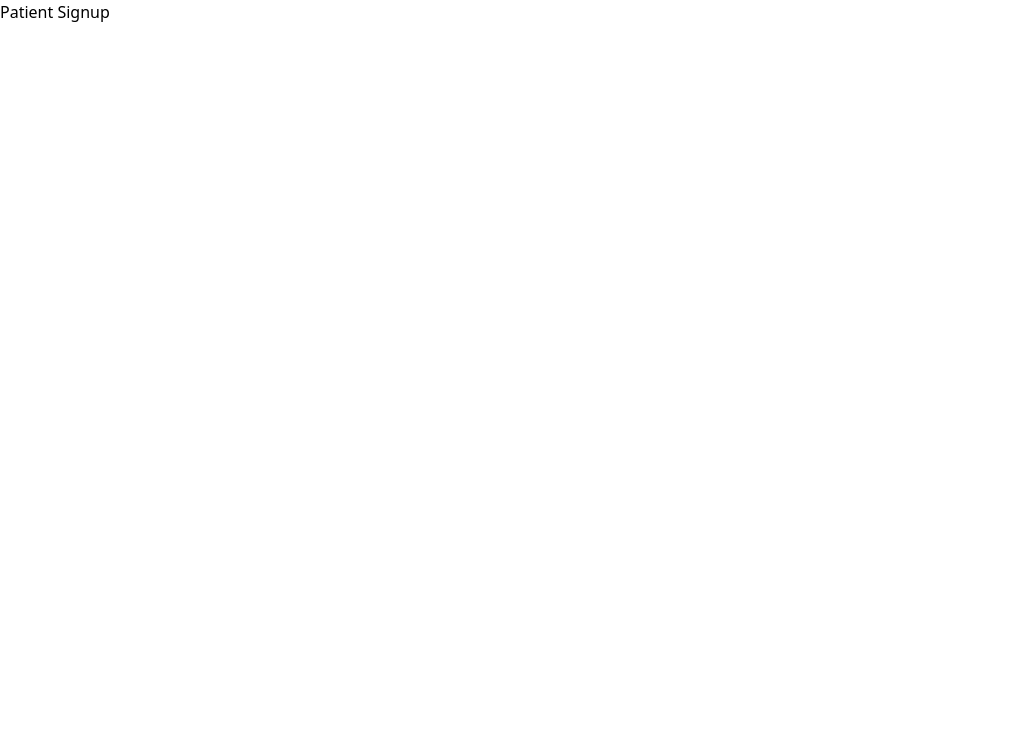
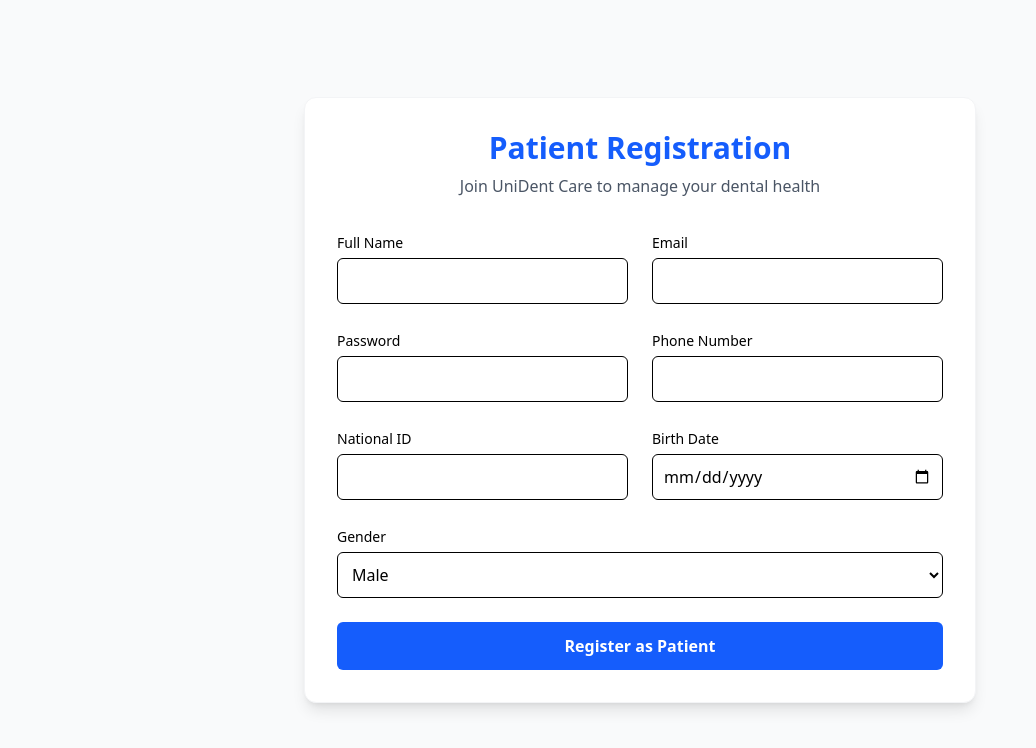
Before and after one commit to Mariam-Huussein/UniDent-Care, a Next.js app: page /signup/patient in a window 1280 px wide. Shown: the top 748 px of the page, without its empty margins (0-1036 px from the left). Built offline with nearby package versions, Linux system fonts and the light colour scheme; no server answers.

Commit message:
implement patient signup flow and reusable logout component

```diff
--- a/src/app/(authentication)/signup/patient/page.tsx
+++ b/src/app/(authentication)/signup/patient/page.tsx
@@ -1,5 +1,103 @@
+"use client"
+
+import { patientSignupSchema, PatientSignupValues } from "@/features/auth/schemas/patientSignupSchema";
+import { authService } from "@/features/auth/services/authService";
+import { zodResolver } from "@hookform/resolvers/zod";
+import { useMutation } from "@tanstack/react-query";
+import { useRouter } from "next/navigation"
+import { useForm } from "react-hook-form";
+import toast from "react-hot-toast";
+
 export default function PatientSignup() {
+  const router = useRouter();
+  const {register, handleSubmit,  formState:{errors}} = useForm<PatientSignupValues>({
+    resolver:zodResolver(patientSignupSchema),
+    defaultValues: {
+      gender: 0,
+    }
+  })
+
+  const signupMutation = useMutation({
+    mutationFn:authService.registerPatient,
+    onSuccess:(res) => {
+      if(res.success) {
+        toast.success("Acount created! Please login")
+        router.push("/login")
+      }
+    },
+    onError:(err:any) => {
+      const errorData = err?.response?.data
+      if(errorData?.error?.errors){
+        errorData?.error?.errors.forEach((msg:string)=>{
+          toast.error(msg);
+        })
+      }else{
+        toast.error(errorData?.message || "Something went wrong")
+      }
+    }
+  })
   return (
-    <div>Patient Signup</div>
-  )
+    <div className="flex min-h-screen items-center justify-center bg-gray-50 py-12 px-4">
+      <div className="w-full max-w-2xl space-y-8 rounded-xl bg-white p-8 shadow-lg border border-gray-100">
+        <div className="text-center">
+          <h2 className="text-3xl font-bold text-blue-600">Patient Registration</h2>
+          <p className="mt-2 text-gray-600">Join UniDent Care to manage your dental health</p>
+        </div>
+
+        <form onSubmit={handleSubmit((data) => signupMutation.mutate(data))} className="grid grid-cols-1 md:grid-cols-2 gap-6">
+          <div>
+            <label className="text-sm font-medium">Full Name</label>
+            <input {...register("fullName")} className="mt-1 w-full rounded-md border p-2.5 outline-none focus:ring-1 focus:ring-blue-500" />
+            {errors.fullName && <p className="text-xs text-red-500">{errors.fullName.message}</p>}
+          </div>
+
+          <div>
+            <label className="text-sm font-medium">Email</label>
+            <input type="email" {...register("email")} className="mt-1 w-full rounded-md border p-2.5 outline-none focus:ring-1 focus:ring-blue-500" />
+            {errors.email && <p className="text-xs text-red-500">{errors.email.message}</p>}
+          </div>
+
+          <div>
+            <label className="text-sm font-medium">Password</label>
+            <input type="password" {...register("password")} className="mt-1 w-full rounded-md border p-2.5 outline-none focus:ring-1 focus:ring-blue-500" />
+            {errors.password && <p className="text-xs text-red-500">{errors.password.message}</p>}
+          </div>
+
+          <div>
+            <label className="text-sm font-medium">Phone Number</label>
+            <input {...register("phoneNumber")} className="mt-1 w-full rounded-md border p-2.5 outline-none focus:ring-1 focus:ring-blue-500" />
+            {errors.phoneNumber && <p className="text-xs text-red-500">{errors.phoneNumber.message}</p>}
+          </div>
+
+          <div>
+            <label className="text-sm font-medium">National ID</label>
+            <input {...register("nationalId")} className="mt-1 w-full rounded-md border p-2.5 outline-none focus:ring-1 focus:ring-blue-500" />
+            {errors.nationalId && <p className="text-xs text-red-500">{errors.nationalId.message}</p>}
+          </div>
+
+          <div>
+            <label className="text-sm font-medium">Birth Date</label>
+            <input type="date" {...register("birthDate")} className="mt-1 w-full rounded-md border p-2.5 outline-none focus:ring-1 focus:ring-blue-500" />
+            {errors.birthDate && <p className="text-xs text-red-500">{errors.birthDate.message}</p>}
+          </div>
+
+          <div className="md:col-span-2">
+            <label className="text-sm font-medium">Gender</label>
+            <select {...register("gender")} className="mt-1 w-full rounded-md border p-2.5 outline-none focus:ring-1 focus:ring-blue-500">
+              <option value="0">Male</option>
+              <option value="1">Female</option>
+            </select>
+          </div>
+
+          <button
+            type="submit"
+            disabled={signupMutation.isPending}
+            className="md:col-span-2 w-full rounded-md bg-blue-600 py-3 text-white font-bold hover:bg-blue-700 transition disabled:bg-blue-300"
+          >
+            {signupMutation.isPending ? "Creating Account..." : "Register as Patient"}
+          </button>
+        </form>
+      </div>
+    </div>
+  );
 }
--- a/src/app/dashboard/page.tsx
+++ b/src/app/dashboard/page.tsx
@@ -1,5 +1,9 @@
+import LogoutButton from "@/components/common/LogoutButton";
+
 export default function Dashboard() {
   return (
-    <div>Dashboard</div>
+    <div>Dashboard
+      <LogoutButton/>
+    </div>
   )
 }
--- /dev/null
+++ b/src/components/common/LogoutButton.tsx
@@ -0,0 +1,54 @@
+"use client";
+
+import { useRouter } from "next/navigation";
+import { authService } from "@/features/auth/services/authService";
+import toast from "react-hot-toast";
+import Cookies from "js-cookie";
+import { useDispatch } from "react-redux";
+import { logout as logoutAction } from "@/features/auth/store/authSlice";
+
+export default function LogoutButton() {
+  const router = useRouter();
+  const dispatch = useDispatch();
+
+  const handleLogout = async () => {
+    try {
+      await authService.logout();
+
+      Cookies.remove("token");
+      dispatch(logoutAction());
+
+      toast.success("Logged out successfully");
+
+      router.push("/login");
+      router.refresh();
+    } catch (error) {
+      Cookies.remove("token");
+      router.push("/login");
+      toast.error("Session ended");
+    }
+  };
+
+  return (
+    <button
+      onClick={handleLogout}
+      className="flex items-center gap-2 bg-red-50 text-red-600 px-4 py-2 rounded-lg hover:bg-red-100 transition-all font-medium border border-red-100"
+    >
+      <svg
+        xmlns="http://www.w3.org/2000/svg"
+        className="h-5 w-5"
+        fill="none"
+        viewBox="0 0 24 24"
+        stroke="currentColor"
+      >
+        <path
+          strokeLinecap="round"
+          strokeLinejoin="round"
+          strokeWidth={2}
+          d="M17 16l4-4m0 0l-4-4m4 4H7m6 4v1a3 3 0 01-3 3H6a3 3 0 01-3-3V7a3 3 0 013-3h4a3 3 0 013 3v1"
+        />
+      </svg>
+      Logout
+    </button>
+  );
+}
--- /dev/null
+++ b/src/features/auth/schemas/patientSignupSchema.ts
@@ -0,0 +1,20 @@
+import z from "zod";
+
+export const patientSignupSchema = z.object({
+    fullName: z.string().min(2, "Full name must be at least 2 characters"),
+    email: z.string().email("Invalid email address"),
+    password: z.string().min(8, "Password must be at least 8 characters")
+        .regex(/[A-Z]/, "Password must contain at least one uppercase letter")
+        .regex(/[0-9]/, "Password must contain at least one digit"),
+    phoneNumber: z.string().min(10, "Invalid phone number"),
+    nationalId: z.string().length(14, "National ID must be 14 digits"),
+    birthDate: z.string().refine(date => !isNaN(Date.parse(date)), {
+        message: "Invalid date of birth",
+    }),
+    gender: z.preprocess(
+        (val) => Number(val),
+        z.number().int().min(0).max(1)
+    ),
+})
+
+export type PatientSignupValues = z.infer<typeof patientSignupSchema>
--- a/src/features/auth/services/authService.ts
+++ b/src/features/auth/services/authService.ts
@@ -2,6 +2,7 @@ import api from "@/utils/api";
 import { LoginRequest, LoginResponse } from "../types";
 import { email } from "zod";
 import { ApiResponse } from "@/types/api";
+import { PatientSignupValues } from "../schemas/patientSignupSchema";
 
 export const authService = {
     login: async (credentials: LoginRequest): Promise<LoginResponse> => {
@@ -21,5 +22,12 @@ export const authService = {
     resetPassword: async (data: any): Promise<ApiResponse<string>> => {
         const response = await api.post<ApiResponse<string>>("/Auth/reset-password", data)
         return response.data
+    },
+    registerPatient: async (data: PatientSignupValues): Promise<ApiResponse<any>> => {
+        const response = await api.post<ApiResponse<any>>(
+            `/Patients`,
+            data
+        );
+        return response.data;
     }
 };
```
